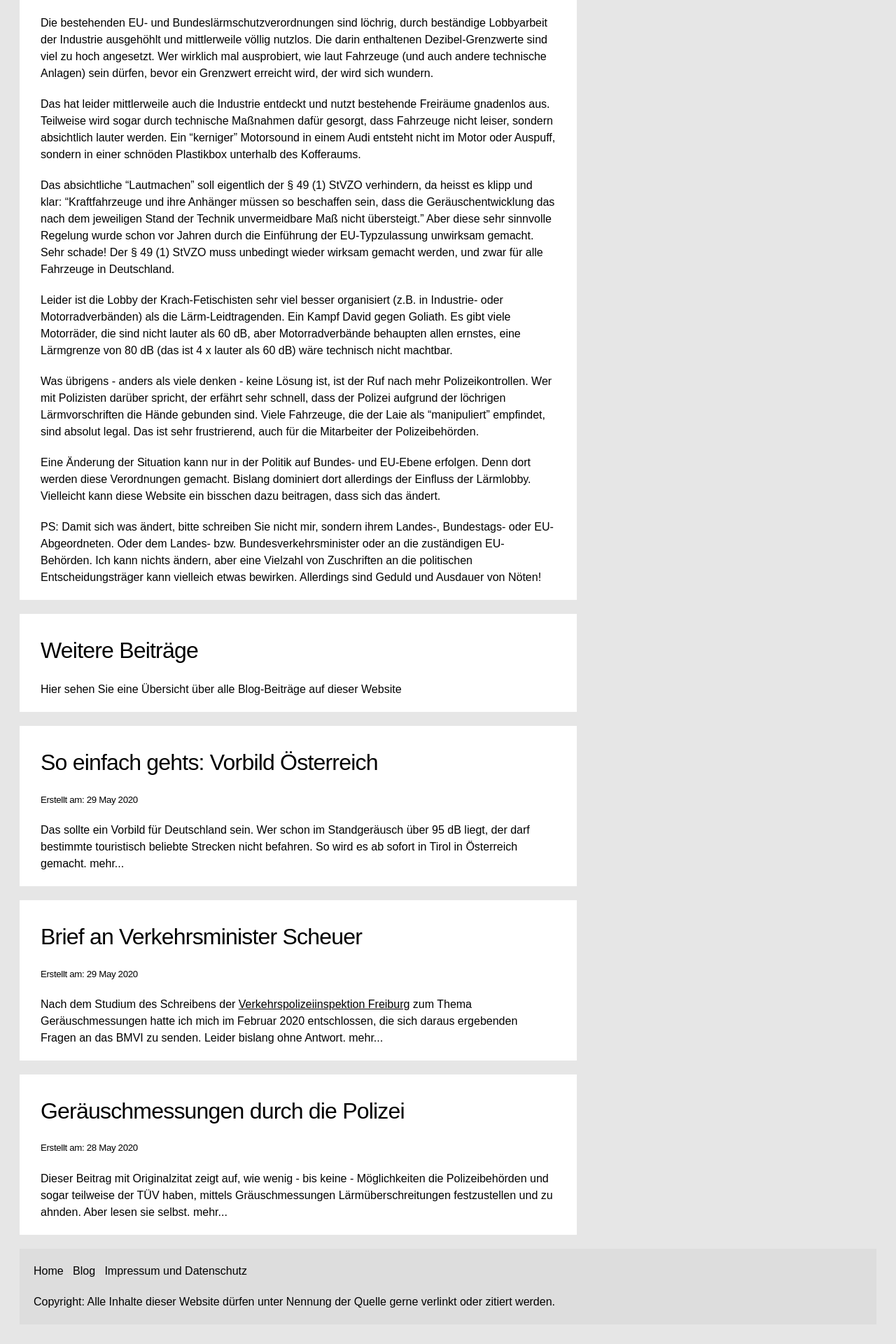
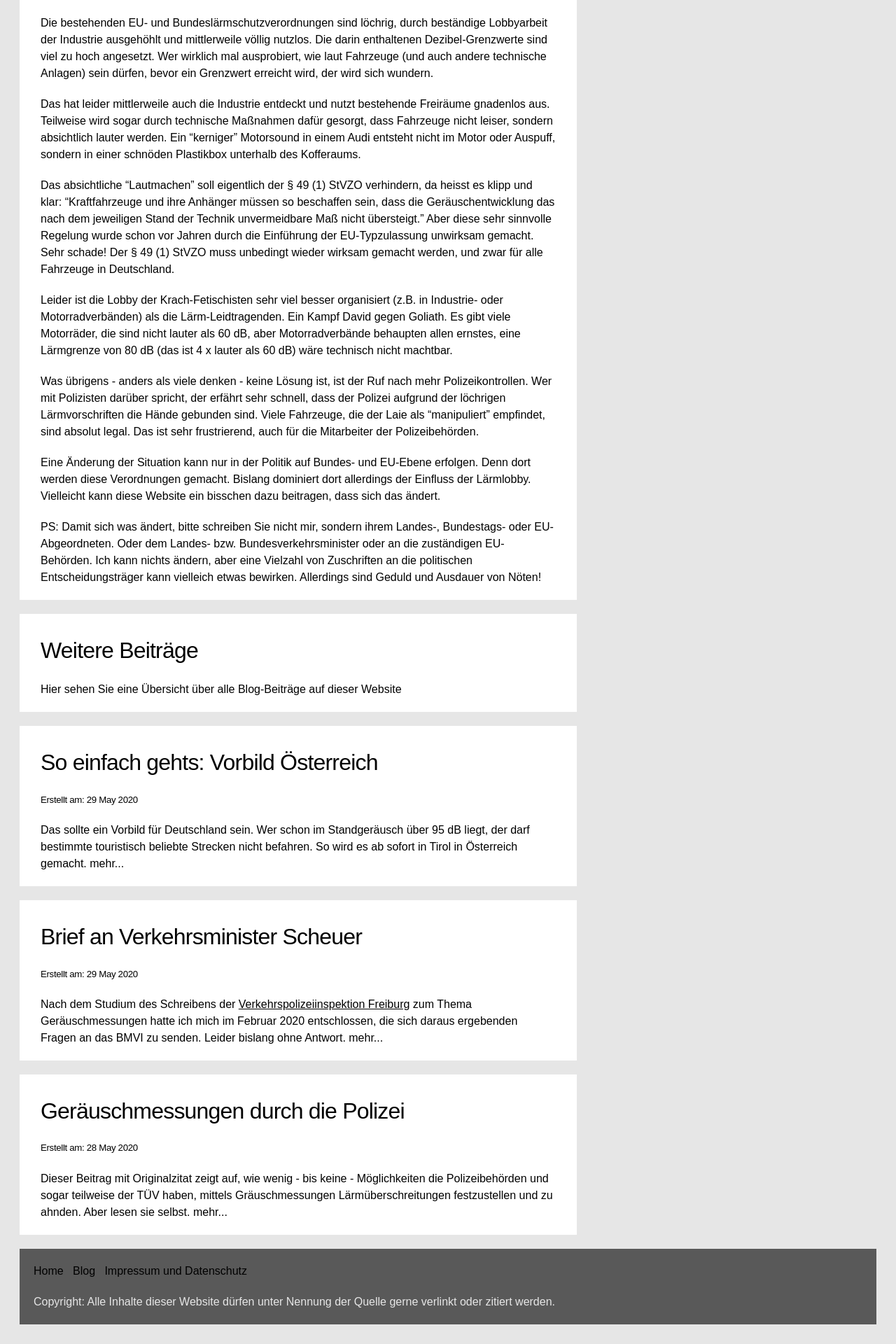
Before and after one commit to rettet-die-stille/rettet-die-stille.github.io, a Jekyll site: the page built from index.md, in a window 1280 px wide. Shown: the part 1167-3087 px from the top of the page at 70% size. Built offline with Jekyll 4.4.1, drawn with Linux system fonts in a browser that asks for light colours; our own code applies the rules of GitHub Pages for plain Markdown files.

Commit message:
Update defaultmodern.html

```diff
--- a/_layouts/defaultmodern.html
+++ b/_layouts/defaultmodern.html
@@ -70,7 +70,8 @@ layout: default
     .footer {
       padding: 20px;
       text-align: center;
-      background: #ddd;
+      color: #e6e6e6;
+      background: #595959;
       margin-top: 20px;
     }
 
```
